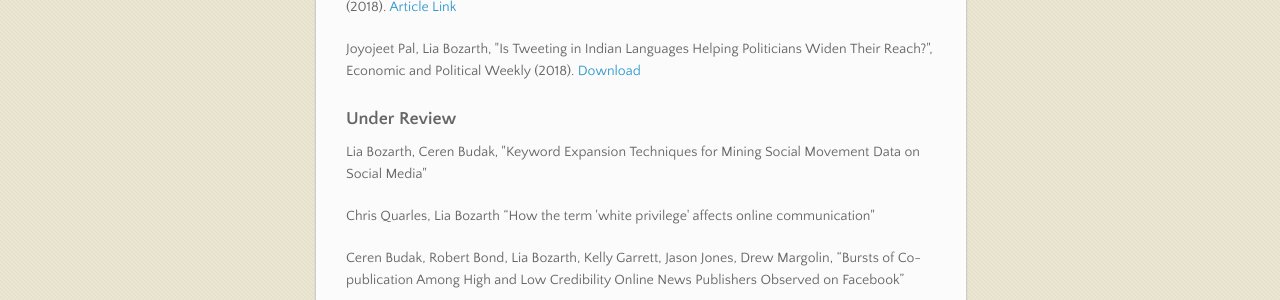
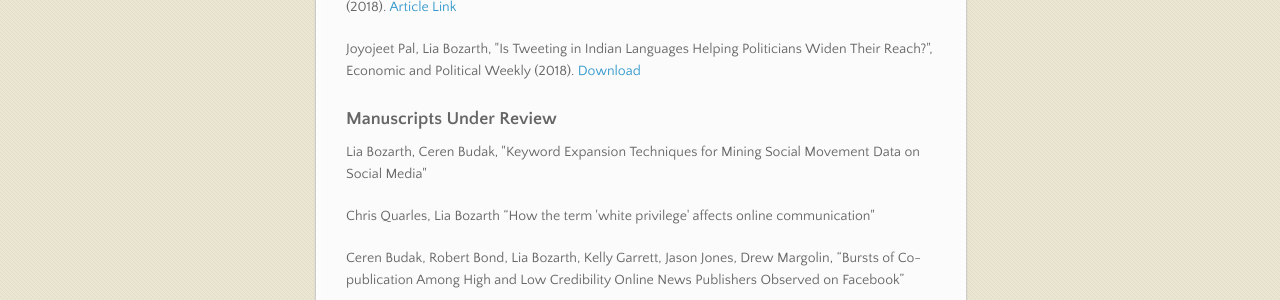
Before and after one commit to lbozarth/lbozarth.github.io, a Jekyll site: the page built from index.md, in a window 1280 px wide and 900 px high, scrolled down 1322 px. Shown: the part 264-564 px from the top of the window. Built offline with Jekyll 4.4.1, drawn with Linux system fonts in a browser that asks for light colours; nearby versions of some CDN libraries.

Commit message:
update text

```diff
--- a/index.md
+++ b/index.md
@@ -52,7 +52,7 @@ layout: default
 </div>
 
 <div id="underreview" class="sec_div">
-<h3>Under Review</h3>
+<h3>Manuscripts Under Review</h3>
 <p>Lia Bozarth, Ceren Budak, "Keyword Expansion Techniques for Mining Social Movement Data on Social Media"</p>
 <p>Chris Quarles, Lia Bozarth “How the term 'white privilege' affects online communication"</p>
 <p>Ceren Budak, Robert Bond, Lia Bozarth, Kelly Garrett, Jason Jones, Drew Margolin, “Bursts of Co-publication Among High and Low Credibility Online News Publishers Observed on Facebook”</p>
```
